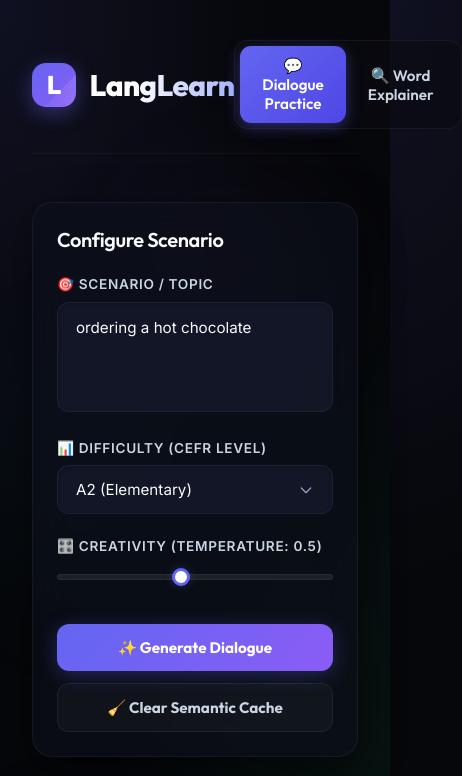
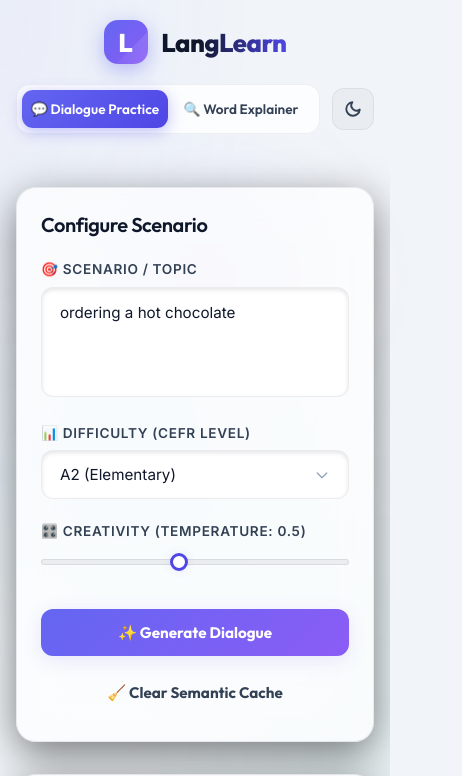
Before and after one commit to rickdevma100/lang-learn-frontend, a React (Vite) app: page / in a window 390 px wide. Shown: the top 776 px of the page, 462 px wide, since content can reach past the window. Built offline with nearby package versions, Linux system fonts and the light colour scheme.

Commit message:
feat: implement dark mode toggle with system preference support and CSS variables

```diff
--- a/src/App.jsx
+++ b/src/App.jsx
@@ -140,6 +140,23 @@ function App() {
 
   const [clearingCache, setClearingCache] = useState(false);
   const [currentVocab, setCurrentVocab] = useState(null);
+
+  // Theme state: dark or light
+  const [theme, setTheme] = useState(() => {
+    const saved = localStorage.getItem('theme');
+    if (saved) return saved;
+    const systemPrefersDark = window.matchMedia('(prefers-color-scheme: dark)').matches;
+    return systemPrefersDark ? 'dark' : 'light';
+  });
+
+  useEffect(() => {
+    document.documentElement.setAttribute('data-theme', theme);
+    localStorage.setItem('theme', theme);
+  }, [theme]);
+
+  const toggleTheme = () => {
+    setTheme(prev => prev === 'dark' ? 'light' : 'dark');
+  };
 
   // TTS state
   const [ttsLoadingIndex, setTtsLoadingIndex] = useState(null);  // index being fetched
@@ -662,6 +679,7 @@ function App() {
           <h1 className="brand-title">LangLearn</h1>
         </div>
 
+        <div className="header-right">
           <nav className="nav-tabs">
             <button
               className={`tab-btn ${activeTab === 'dialogue' ? 'active' : ''}`}
@@ -676,6 +694,32 @@ function App() {
               🔍 Word Explainer
             </button>
           </nav>
+
+          <button
+            className="theme-toggle-btn"
+            onClick={toggleTheme}
+            title={theme === 'dark' ? 'Switch to Light Mode' : 'Switch to Dark Mode'}
+            aria-label="Toggle dark/light theme"
+          >
+            {theme === 'dark' ? (
+              <svg width="18" height="18" viewBox="0 0 24 24" fill="none" stroke="currentColor" strokeWidth="2.5" strokeLinecap="round" strokeLinejoin="round">
+                <circle cx="12" cy="12" r="5" />
+                <line x1="12" y1="1" x2="12" y2="3" />
+                <line x1="12" y1="21" x2="12" y2="23" />
+                <line x1="4.22" y1="4.22" x2="5.64" y2="5.64" />
+                <line x1="18.36" y1="18.36" x2="19.78" y2="19.78" />
+                <line x1="1" y1="12" x2="3" y2="12" />
+                <line x1="21" y1="12" x2="23" y2="12" />
+                <line x1="4.22" y1="19.78" x2="5.64" y2="18.36" />
+                <line x1="18.36" y1="5.64" x2="19.78" y2="4.22" />
+              </svg>
+            ) : (
+              <svg width="18" height="18" viewBox="0 0 24 24" fill="none" stroke="currentColor" strokeWidth="2.5" strokeLinecap="round" strokeLinejoin="round">
+                <path d="M21 12.79A9 9 0 1 1 11.21 3 7 7 0 0 0 21 12.79z" />
+              </svg>
+            )}
+          </button>
+        </div>
       </header>
 
       {/* Main Content Area */}
--- a/src/index.css
+++ b/src/index.css
@@ -22,6 +22,103 @@
 
   --font-display: 'Outfit', -apple-system, sans-serif;
   --font-body: 'Inter', -apple-system, sans-serif;
+}
+
+/* Light Theme Variables */
+[data-theme="light"] {
+  --bg-dark: #f1f5f9; /* Slate 100 */
+  --bg-card: rgba(255, 255, 255, 0.7);
+  --bg-input: rgba(255, 255, 255, 0.9);
+
+  --primary: #4f46e5; /* Indigo 600 */
+  --primary-hover: #3730a3;
+  --primary-glow: rgba(79, 70, 229, 0.12);
+
+  --text-primary: #0f172a; /* Slate 900 */
+  --text-secondary: #334155; /* Slate 700 */
+  --text-muted: #64748b; /* Slate 500 */
+  --border: rgba(15, 23, 42, 0.08);
+  --border-focus: rgba(79, 70, 229, 0.4);
+}
+
+/* Smooth Theme Transitions */
+body,
+.glass-panel,
+.form-control,
+.tab-btn,
+.theme-toggle-btn,
+.chat-bubble,
+.brand-title,
+.feedback-container {
+  transition: background-color 0.3s ease, background 0.3s ease, border-color 0.3s ease, color 0.3s ease, box-shadow 0.3s ease;
+}
+
+[data-theme="light"] body {
+  background-image:
+    radial-gradient(at 0% 0%, rgba(99, 102, 241, 0.05) 0px, transparent 50%),
+    radial-gradient(at 100% 100%, rgba(16, 185, 129, 0.04) 0px, transparent 50%);
+}
+
+[data-theme="light"] .brand-title {
+  background: linear-gradient(to right, #0f172a 30%, #4f46e5 100%);
+  -webkit-background-clip: text;
+  -webkit-text-fill-color: transparent;
+}
+
+[data-theme="light"] .nav-tabs {
+  background: rgba(255, 255, 255, 0.8);
+  border-color: rgba(0, 0, 0, 0.06);
+}
+
+[data-theme="light"] .tab-btn:hover {
+  color: var(--primary);
+}
+
+[data-theme="light"] .tab-btn.active {
+  background: linear-gradient(135deg, #6366f1, #4f46e5);
+  color: white;
+}
+
+[data-theme="light"] .form-control:focus {
+  background: rgba(255, 255, 255, 1);
+  box-shadow: 0 0 0 3px var(--primary-glow), inset 0 2px 4px rgba(0,0,0,0.05);
+}
+
+[data-theme="light"] .chat-bubble-wrapper.left .chat-bubble {
+  background: rgba(0, 0, 0, 0.03);
+  border-color: rgba(0, 0, 0, 0.06);
+}
+
+[data-theme="light"] .chat-messages::-webkit-scrollbar-thumb {
+  background: rgba(0, 0, 0, 0.12);
+}
+
+[data-theme="light"] .chat-messages::-webkit-scrollbar-thumb:hover {
+  background: rgba(0, 0, 0, 0.2);
+}
+
+[data-theme="light"] input[type="range"].form-control {
+  background: rgba(0, 0, 0, 0.06);
+}
+
+[data-theme="light"] .chat-bubble-wrapper.left .clickable-word:hover {
+  color: var(--primary);
+  background: rgba(99, 102, 241, 0.1);
+}
+
+[data-theme="light"] .theme-toggle-btn {
+  background: rgba(0, 0, 0, 0.03);
+  border-color: rgba(0, 0, 0, 0.06);
+}
+
+[data-theme="light"] .theme-toggle-btn:hover {
+  background: rgba(0, 0, 0, 0.06);
+  border-color: rgba(0, 0, 0, 0.12);
+}
+
+[data-theme="light"] .feedback-container {
+  background: rgba(0, 0, 0, 0.02);
+  border-top-color: rgba(0, 0, 0, 0.06);
 }
 
 * {
@@ -109,6 +206,38 @@ h1, h2, h3, h4 {
   margin-bottom: 3rem;
   padding-bottom: 1.5rem;
   border-bottom: 1px solid rgba(255, 255, 255, 0.04);
+}
+
+.header-right {
+  display: flex;
+  align-items: center;
+  gap: 1rem;
+}
+
+.theme-toggle-btn {
+  background: rgba(255, 255, 255, 0.04);
+  border: 1px solid rgba(255, 255, 255, 0.05);
+  color: var(--text-secondary);
+  width: 42px;
+  height: 42px;
+  border-radius: 12px;
+  display: flex;
+  align-items: center;
+  justify-content: center;
+  cursor: pointer;
+  transition: all 0.25s cubic-bezier(0.16, 1, 0.3, 1);
+  flex-shrink: 0;
+}
+
+.theme-toggle-btn:hover {
+  background: rgba(255, 255, 255, 0.08);
+  color: var(--text-primary);
+  border-color: rgba(255, 255, 255, 0.15);
+  transform: translateY(-1px);
+}
+
+.theme-toggle-btn svg {
+  display: block;
 }
 
 .brand {
@@ -1106,3 +1235,142 @@ input[type="range"].form-control::-webkit-slider-thumb:hover {
   animation: practiceCheckPulse 1.2s ease-in-out infinite;
   pointer-events: none;
 }
+
+/* ──── Mobile & Responsive Adjustments ──── */
+
+html, body {
+  max-width: 100%;
+  overflow-x: hidden;
+}
+
+@media (max-width: 768px) {
+  .app-container {
+    padding: 1.25rem 1rem;
+  }
+
+  .app-header {
+    flex-direction: column;
+    align-items: center;
+    gap: 1.25rem;
+    margin-bottom: 2rem;
+    padding-bottom: 1.25rem;
+  }
+
+  .brand {
+    justify-content: center;
+  }
+
+  .brand-title {
+    font-size: 1.6rem;
+  }
+
+  .header-right {
+    width: 100%;
+    display: flex;
+    align-items: center;
+    gap: 0.75rem;
+  }
+
+  .nav-tabs {
+    flex: 1;
+  }
+
+  .tab-btn {
+    flex: 1;
+    padding: 10px 8px;
+    font-size: 0.85rem;
+    text-align: center;
+    display: flex;
+    align-items: center;
+    justify-content: center;
+  }
+
+  /* Chat / dialogue container */
+  .chat-header {
+    flex-direction: column;
+    align-items: flex-start;
+    gap: 1rem;
+    padding: 1.25rem 1.25rem;
+  }
+
+  .chat-header h3 {
+    font-size: 1.15rem;
+  }
+
+  .chat-meta {
+    width: 100%;
+    display: flex;
+    flex-wrap: wrap;
+    gap: 0.5rem;
+  }
+
+  .chat-meta .meta-badge {
+    flex: 1 1 calc(50% - 0.25rem);
+    text-align: center;
+    justify-content: center;
+    font-size: 0.75rem;
+    padding: 6px 8px;
+  }
+
+  .chat-meta .practice-mode-btn {
+    flex: 1 1 100%;
+    text-align: center;
+    justify-content: center;
+    margin-top: 0.25rem;
+    font-size: 0.75rem;
+    padding: 8px 12px;
+  }
+
+  .chat-messages {
+    padding: 1.25rem 1rem;
+    gap: 1.25rem;
+  }
+
+  .chat-bubble-wrapper {
+    max-width: 90%; /* More room for text on mobile */
+  }
+
+  .chat-bubble {
+    padding: 0.85rem 1rem;
+    font-size: 0.95rem;
+  }
+
+  .practice-input-row {
+    flex-direction: row;
+    align-items: stretch;
+    gap: 8px;
+  }
+}
+
+@media (max-width: 480px) {
+  /* Word Explainer mobile search */
+  .word-search-container {
+    flex-direction: column;
+    width: 100%;
+  }
+
+  .word-search-container .btn {
+    width: 100%;
+  }
+
+  .word-card {
+    padding: 1.5rem;
+  }
+
+  .word-header {
+    flex-direction: column;
+    align-items: flex-start;
+    gap: 0.85rem;
+  }
+
+  .word-title-group h2 {
+    font-size: 2rem;
+  }
+
+  .feedback-container {
+    flex-direction: column;
+    gap: 1rem;
+    align-items: center;
+    padding: 1.25rem 1rem;
+  }
+}
```
Lines whose indentation alone changed are shown as unchanged.
